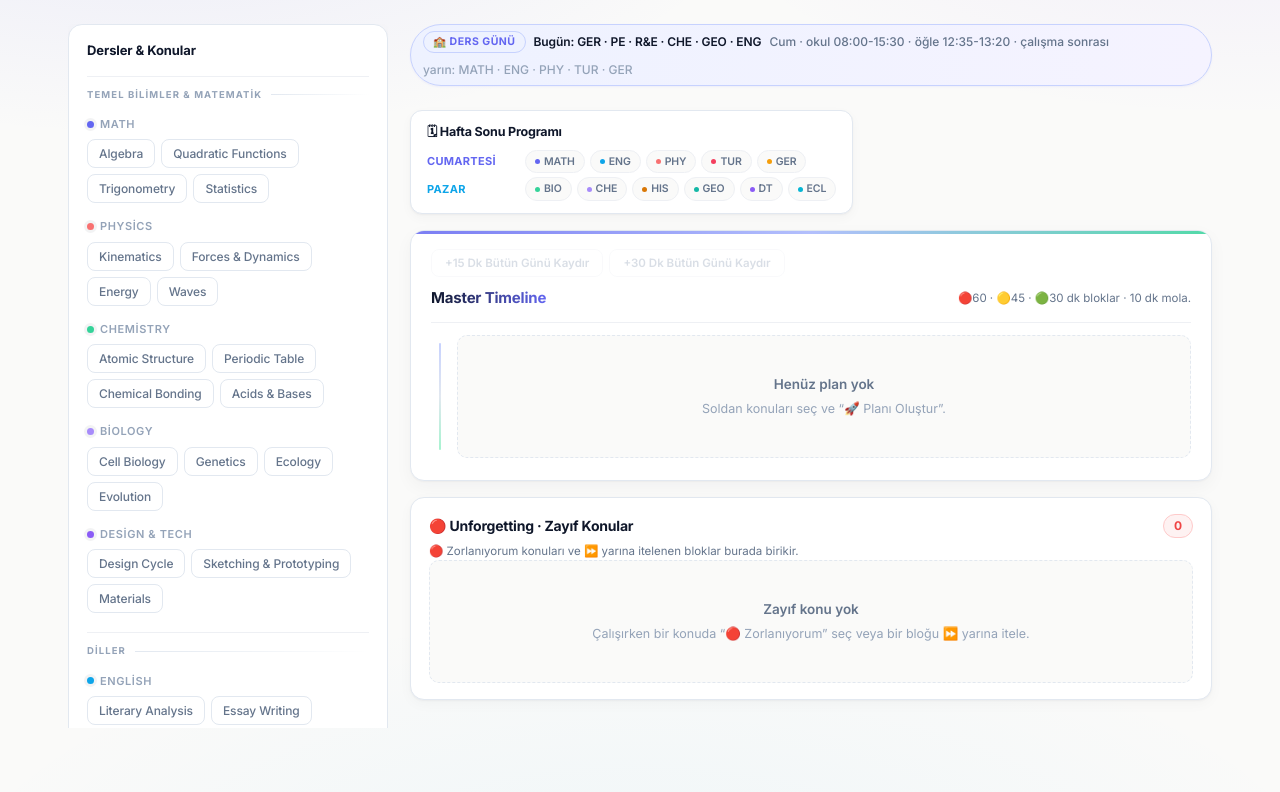
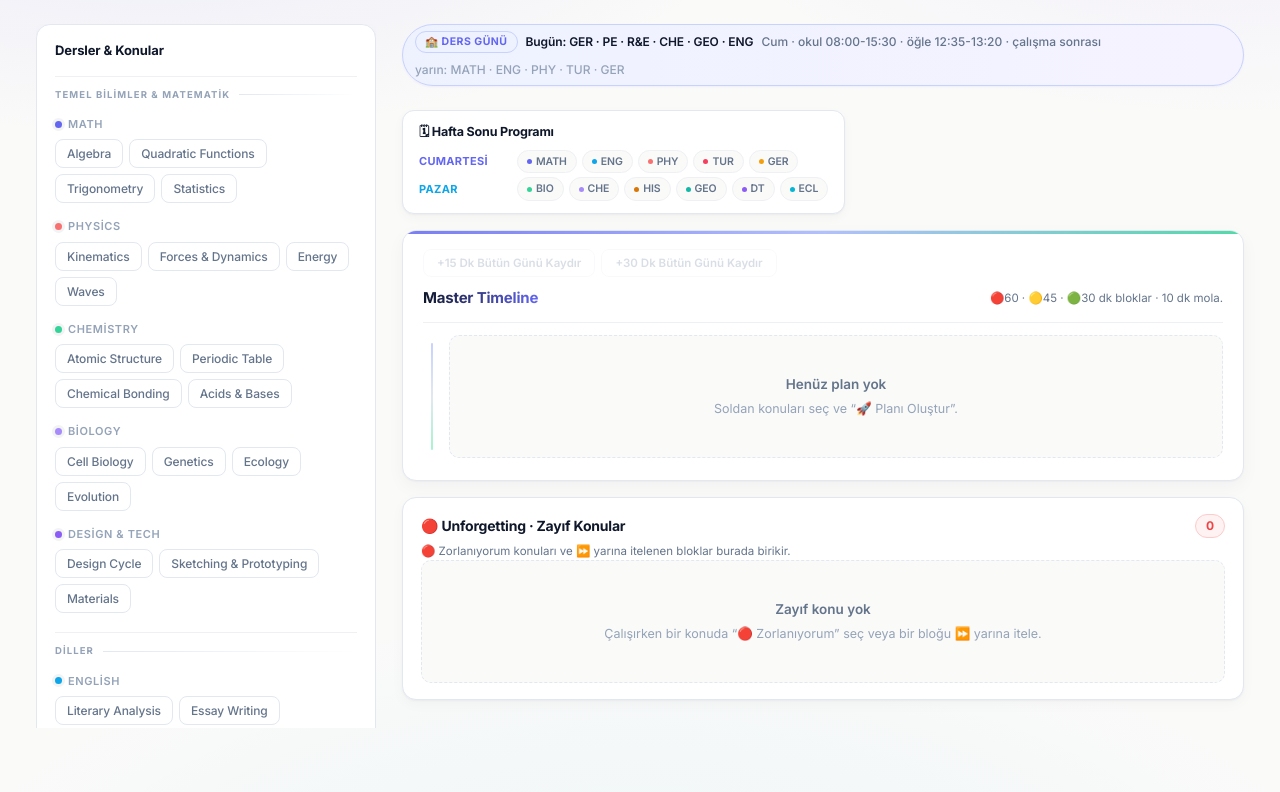
Before and after one commit to OzNova/Oztudy, a Flask app: page / in a window 1280 px wide. Shown: the part 56-848 px from the top of the page. Run offline with Flask 3, Linux system fonts and the light colour scheme; data that the repository does not hold is empty.

Commit message:
fix: widen content wrapper to 1760px so fullscreen fills properly

```diff
--- a/Planner/templates/index.html
+++ b/Planner/templates/index.html
@@ -86,12 +86,12 @@ body{background-color:var(--bg);color:var(--text);font-family:var(--font);font-s
 .tabbar{display:none}
 
 /* ============ App shell ============ */
-.wrap{max-width:1200px;margin:0 auto;padding:24px 28px 64px}
-.layout{display:grid;grid-template-columns:320px minmax(0,1fr);gap:22px;align-items:start}
+.wrap{max-width:1760px;margin:0 auto;padding:24px 36px 64px}
+.layout{display:grid;grid-template-columns:340px minmax(0,1fr);gap:26px;align-items:start}
 @media(max-width:1000px){.layout{grid-template-columns:1fr}}
 
 /* ============ Left sidebar (fixed 320px, sticky) ============ */
-.sidebar{width:320px;position:sticky;top:80px;max-height:calc(100vh - 96px);overflow:auto;
+.sidebar{width:340px;position:sticky;top:80px;max-height:calc(100vh - 96px);overflow:auto;
   display:flex;flex-direction:column;gap:14px;padding-bottom:8px;overscroll-behavior:contain}
 .sidebar::-webkit-scrollbar{width:6px}
 .sidebar::-webkit-scrollbar-thumb{background:var(--border);border-radius:3px}
```
